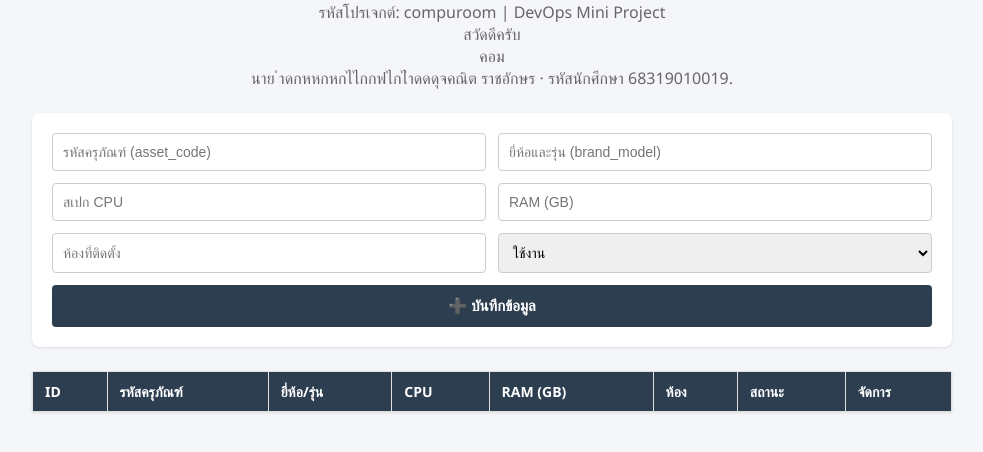
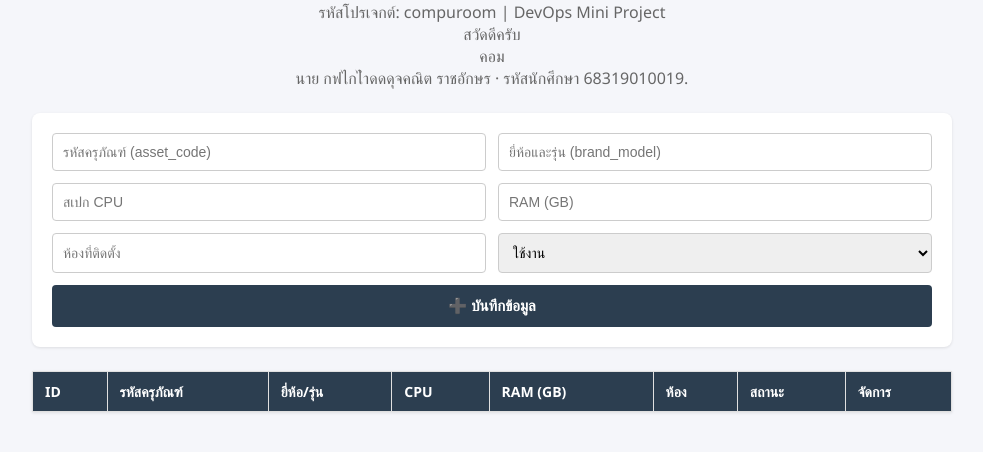
Before and after one commit to dujkanitrataksorn/midterm-devops-compuroom-68319010019, a plain HTML site: page frontend/index.html in a window 1280 px wide. Shown: the part 86-538 px from the top of the page, without its empty margins (148-1131 px from the left). Drawn offline with Linux system fonts and the light colour scheme; no server answers.

Commit message:
docs: Correct student name in header section

```diff
--- a/frontend/index.html
+++ b/frontend/index.html
@@ -95,7 +95,7 @@
   <p>รหัสโปรเจกต์: compuroom | DevOps Mini Project </p>
   <P>สวัดดีครับ</P>
   <P>คอม</P>
-  <p class="student-info">นาย ำดกหหกหกไไกกฟไกไำดดดุจคณิต ราชอักษร · รหัสนักศึกษา 68319010019.</p>
+  <p class="student-info">นาย กฟไกไำดดดุจคณิต ราชอักษร · รหัสนักศึกษา 68319010019.</p>
 </header>
 
 <form id="computer-form">
```
